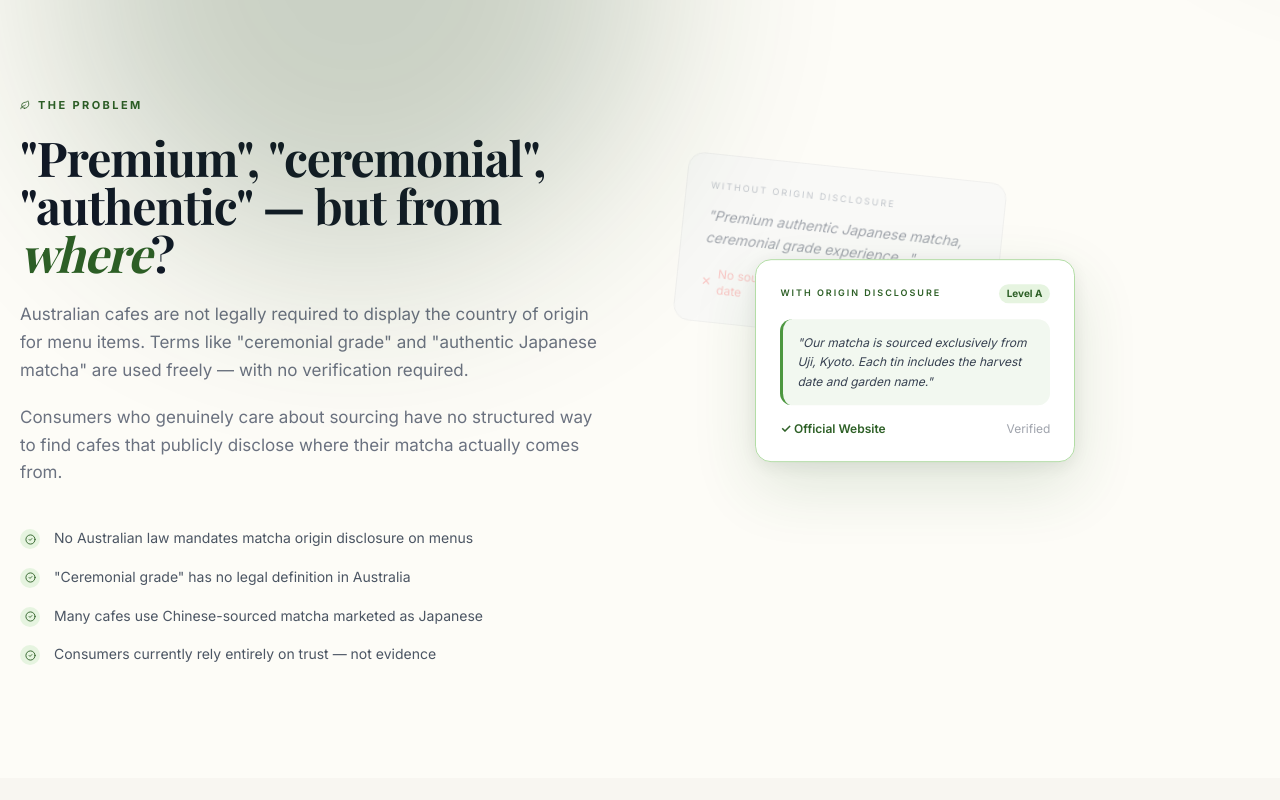
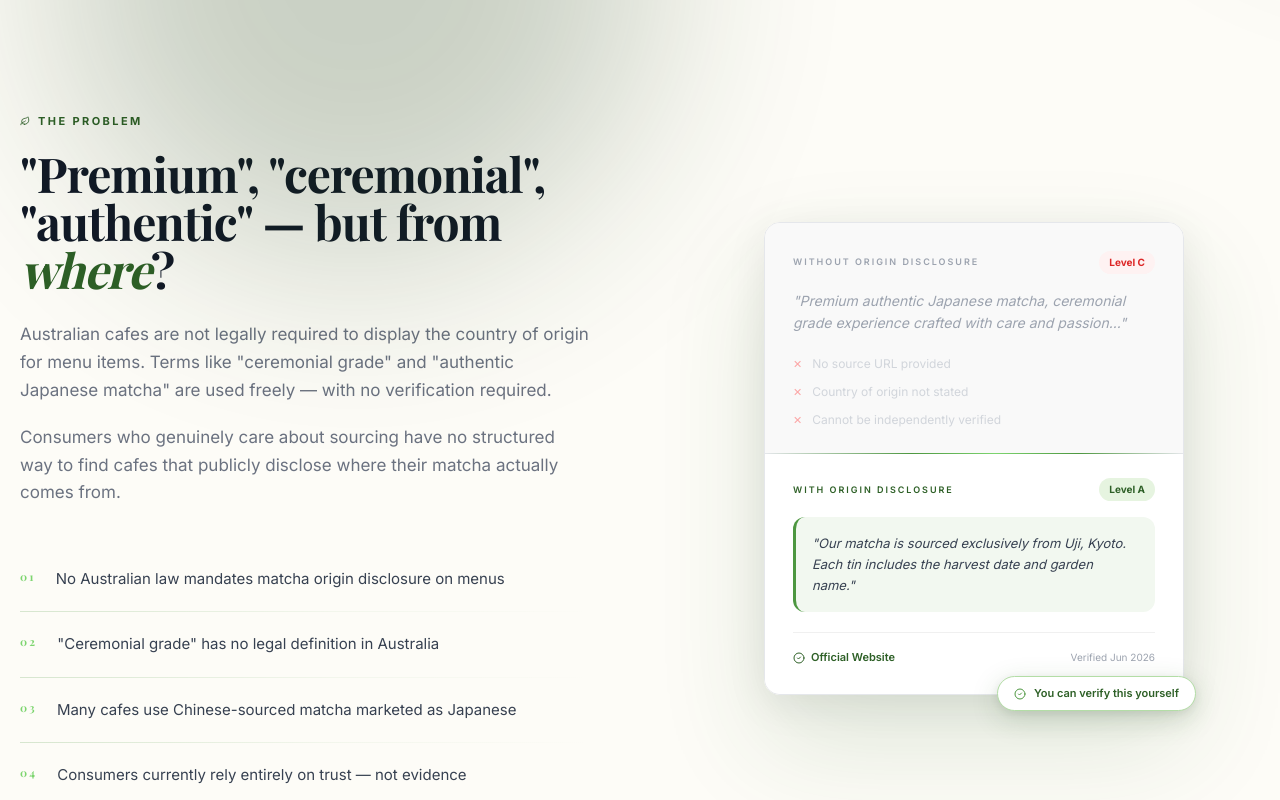
Before and after one commit to eishi0308/matcha-license, a Next.js app in the folder frontend/: page / in a window 1280 px wide. Shown: the part 820-1620 px from the top of the page. Built offline with nearby package versions, Linux system fonts and the light colour scheme; no server answers; a web font is replaced by a local one.

Commit message:
feat: integrate Supabase for auth and PostgreSQL database
- Switch backend from H2 in-memory to PostgreSQL via Supabase
- Add Supabase client for frontend auth
- Wire up AuthModal with real login/signup flow
- Update API layer and page with auth state

```diff
--- a/frontend/src/app/page.tsx
+++ b/frontend/src/app/page.tsx
@@ -162,6 +162,150 @@ function TiltCard({ children, className, style }: { children: React.ReactNode; c
     >
       {children}
     </motion.div>
+  );
+}
+
+function FactList({ items }: { items: string[] }) {
+  const ref = useRef<HTMLDivElement>(null);
+  const inView = useInView(ref, { once: true, margin: "-80px" });
+  return (
+    <div ref={ref}>
+      {items.map((item, i) => (
+        <div key={item}>
+          <motion.div
+            className="flex items-start gap-5 py-5"
+            initial={{ opacity: 0, x: -24 }}
+            animate={inView ? { opacity: 1, x: 0 } : {}}
+            transition={{ duration: 0.55, delay: i * 0.1, ease: EASE_EXPO }}
+          >
+            <span
+              className="font-display font-bold text-[11px] tracking-[0.2em] shrink-0 mt-0.5 tabular-nums"
+              style={{ color: "#7dd56f" }}
+            >
+              0{i + 1}
+            </span>
+            <span className="text-[15px] text-gray-700 leading-relaxed">{item}</span>
+          </motion.div>
+          <motion.div
+            className="h-px"
+            style={{
+              background: "linear-gradient(90deg, rgba(77,151,64,0.22) 0%, rgba(77,151,64,0.06) 55%, transparent 100%)",
+              originX: 0,
+            }}
+            initial={{ scaleX: 0 }}
+            animate={inView ? { scaleX: 1 } : {}}
+            transition={{ duration: 0.85, delay: i * 0.1 + 0.08, ease: EASE }}
+          />
+        </div>
+      ))}
+    </div>
+  );
+}
+
+function ComparisonCard() {
+  const ref = useRef<HTMLDivElement>(null);
+  const inView = useInView(ref, { once: true, margin: "-80px" });
+  return (
+    <div ref={ref} className="relative w-full max-w-[420px]">
+      {/* Ambient glow */}
+      <motion.div
+        className="absolute inset-0 rounded-2xl pointer-events-none"
+        style={{ boxShadow: "0 48px 110px rgba(46,96,39,0.14), 0 10px 40px rgba(0,0,0,0.08)" }}
+        initial={{ opacity: 0 }}
+        animate={inView ? { opacity: 1 } : {}}
+        transition={{ duration: 1.2, delay: 0.4 }}
+      />
+
+      <motion.div
+        className="rounded-2xl overflow-hidden relative"
+        style={{ border: "1.5px solid #e5e7eb" }}
+        initial={{ opacity: 0, y: 52 }}
+        animate={inView ? { opacity: 1, y: 0 } : {}}
+        transition={{ duration: 0.88, ease: EASE_EXPO }}
+      >
+        {/* WITHOUT section */}
+        <div style={{ background: "#f9f9f9" }}>
+          <div className="px-7 pt-7 pb-6">
+            <div className="flex items-center justify-between mb-4">
+              <span className="text-[9px] uppercase tracking-[0.22em] font-semibold" style={{ color: "#9ca3af" }}>
+                Without Origin Disclosure
+              </span>
+              <span className="text-[10px] font-bold px-2.5 py-1 rounded-full" style={{ background: "#fef2f2", color: "#dc2626" }}>
+                Level C
+              </span>
+            </div>
+            <p className="text-sm leading-relaxed italic mb-5" style={{ color: "#9ca3af" }}>
+              "Premium authentic Japanese matcha, ceremonial grade experience crafted with care and passion..."
+            </p>
+            <div className="space-y-2.5">
+              {["No source URL provided", "Country of origin not stated", "Cannot be independently verified"].map((t) => (
+                <div key={t} className="flex items-center gap-2.5">
+                  <span className="text-[11px]" style={{ color: "#fca5a5" }}>✕</span>
+                  <span className="text-[12px]" style={{ color: "#d1d5db" }}>{t}</span>
+                </div>
+              ))}
+            </div>
+          </div>
+        </div>
+
+        {/* Animated divider */}
+        <div className="relative h-px overflow-hidden">
+          <div className="absolute inset-0" style={{ background: "#e5e7eb" }} />
+          <motion.div
+            className="absolute inset-0"
+            style={{
+              background: "linear-gradient(90deg, transparent 0%, #4d9740 35%, #7dd56f 55%, #4d9740 75%, transparent 100%)",
+              originX: 0,
+            }}
+            initial={{ scaleX: 0 }}
+            animate={inView ? { scaleX: 1 } : {}}
+            transition={{ duration: 1.05, delay: 0.55, ease: EASE }}
+          />
+        </div>
+
+        {/* WITH section — clip-path reveal */}
+        <motion.div
+          style={{ background: "#ffffff" }}
+          initial={{ clipPath: "inset(0% 0% 100% 0%)" }}
+          animate={inView ? { clipPath: "inset(0% 0% 0% 0%)" } : {}}
+          transition={{ duration: 0.82, delay: 0.68, ease: EASE_EXPO }}
+        >
+          <div className="px-7 pt-6 pb-7">
+            <div className="flex items-center justify-between mb-4">
+              <span className="text-[9px] uppercase tracking-[0.22em] text-matcha-700 font-semibold">
+                With Origin Disclosure
+              </span>
+              <span className="text-[10px] font-bold px-2.5 py-1 rounded-full" style={{ background: "#e6f4e0", color: "#2e6027" }}>
+                Level A
+              </span>
+            </div>
+            <div className="rounded-xl p-4 mb-5" style={{ background: "#f2f8f0", borderLeft: "3px solid #4d9740" }}>
+              <p className="text-[13px] leading-relaxed italic text-gray-700">
+                "Our matcha is sourced exclusively from Uji, Kyoto. Each tin includes the harvest date and garden name."
+              </p>
+            </div>
+            <div className="flex items-center justify-between pt-4" style={{ borderTop: "1px solid rgba(0,0,0,0.06)" }}>
+              <div className="flex items-center gap-1.5 text-[11px] font-semibold text-matcha-700">
+                <CheckCircle2 size={12} />Official Website
+              </div>
+              <span className="text-[10px] text-gray-400">Verified Jun 2026</span>
+            </div>
+          </div>
+        </motion.div>
+      </motion.div>
+
+      {/* Floating verify badge */}
+      <motion.div
+        className="absolute -right-3 -bottom-4 flex items-center gap-2 px-4 py-2 rounded-full bg-white text-[11px] font-semibold text-matcha-700"
+        style={{ boxShadow: "0 8px 28px rgba(46,96,39,0.18), 0 2px 8px rgba(0,0,0,0.07)", border: "1px solid #b3dda6" }}
+        initial={{ opacity: 0, scale: 0.8 }}
+        animate={inView ? { opacity: 1, scale: 1 } : {}}
+        transition={{ duration: 0.5, delay: 1.15, ease: EASE_EXPO }}
+      >
+        <CheckCircle2 size={12} className="text-matcha-500" />
+        You can verify this yourself
+      </motion.div>
+    </div>
   );
 }
 
@@ -344,12 +488,17 @@ export default function HomePage() {
       </section>
 
       {/* ── WHY TRANSPARENCY ──────────────────────────────────────────── */}
-      <section className="py-28 px-5 max-w-7xl mx-auto">
-        <div className="grid lg:grid-cols-2 gap-20 items-center">
+      <section className="py-32 px-5 max-w-7xl mx-auto">
+        <div className="grid lg:grid-cols-2 gap-16 xl:gap-24 items-center">
+
+          {/* LEFT: copy */}
           <div>
             <SectionLabel icon={Leaf} text="The Problem" />
             <Reveal delay={0.05}>
-              <h2 className="font-display text-4xl sm:text-5xl font-bold text-gray-900 leading-tight mb-6" style={{ letterSpacing: "-0.02em" }}>
+              <h2
+                className="font-display text-4xl sm:text-5xl font-bold text-gray-900 leading-tight mb-7"
+                style={{ letterSpacing: "-0.02em" }}
+              >
                 "Premium", "ceremonial",<br />"authentic" — but from{" "}
                 <span className="italic text-matcha-700">where</span>?
               </h2>
@@ -366,63 +515,19 @@ export default function HomePage() {
                 publicly disclose where their matcha actually comes from.
               </p>
             </Reveal>
-            <div className="space-y-4">
-              {[
-                "No Australian law mandates matcha origin disclosure on menus",
-                '"Ceremonial grade" has no legal definition in Australia',
-                "Many cafes use Chinese-sourced matcha marketed as Japanese",
-                "Consumers currently rely entirely on trust — not evidence",
-              ].map((item, i) => (
-                <Reveal key={item} delay={0.18 + i * 0.07}>
-                  <div className="flex items-start gap-3.5">
-                    <div className="w-5 h-5 rounded-full flex items-center justify-center flex-shrink-0 mt-0.5" style={{ background: "#e6f4e0" }}>
-                      <CheckCircle2 size={11} className="text-matcha-700" />
-                    </div>
-                    <span className="text-sm text-gray-600 leading-relaxed">{item}</span>
-                  </div>
-                </Reveal>
-              ))}
-            </div>
+            <FactList items={[
+              "No Australian law mandates matcha origin disclosure on menus",
+              '"Ceremonial grade" has no legal definition in Australia',
+              "Many cafes use Chinese-sourced matcha marketed as Japanese",
+              "Consumers currently rely entirely on trust — not evidence",
+            ]} />
           </div>
 
-          {/* Floating card comparison */}
-          <div className="relative h-[460px] flex items-center justify-center" style={{ perspective: "1000px" }}>
-            <Reveal delay={0.2} className="absolute" style={{ top: "4%", left: "0%", zIndex: 1 }}>
-              <motion.div className="w-80 rounded-2xl"
-                style={{ background: "#f7f7f7", border: "1px solid #e8e8e8", rotate: "6deg", opacity: 0.62 }}
-              >
-                <div className="p-6">
-                  <div className="text-[9px] uppercase tracking-[0.22em] text-gray-400 mb-3">Without Origin Disclosure</div>
-                  <div className="text-sm text-gray-500 italic leading-relaxed mb-4">"Premium authentic Japanese matcha, ceremonial grade experience..."</div>
-                  <div className="text-xs text-red-400/60 flex items-center gap-1.5"><span>✕</span> No source · No evidence · No verification date</div>
-                </div>
-              </motion.div>
-            </Reveal>
+          {/* RIGHT: comparison card */}
+          <div className="hidden lg:flex items-center justify-center py-8">
+            <ComparisonCard />
+          </div>
 
-            <Reveal delay={0.35} className="absolute" style={{ top: "26%", left: "13%", zIndex: 2 }}>
-              <motion.div className="w-80 rounded-2xl"
-                style={{ background: "#fff", border: "1.5px solid #b3dda6", boxShadow: "0 24px 64px rgba(46,96,39,0.14), 0 4px 20px rgba(0,0,0,0.08)" }}
-                animate={{ y: [0, -10, 0] }}
-                transition={{ duration: 4.5, repeat: Infinity, ease: "easeInOut" }}
-              >
-                <div className="p-6">
-                  <div className="flex items-center justify-between mb-4">
-                    <div className="text-[9px] uppercase tracking-[0.22em] text-matcha-700 font-semibold">With Origin Disclosure</div>
-                    <span className="text-[10px] font-bold px-2 py-0.5 rounded-full" style={{ background: "#e6f4e0", color: "#2e6027" }}>Level A</span>
-                  </div>
-                  <div className="text-xs leading-relaxed italic p-3.5 rounded-xl mb-4"
-                    style={{ background: "#f2f8f0", borderLeft: "3px solid #4d9740", color: "#374151" }}
-                  >
-                    "Our matcha is sourced exclusively from Uji, Kyoto. Each tin includes the harvest date and garden name."
-                  </div>
-                  <div className="flex items-center justify-between text-xs">
-                    <span className="text-matcha-700 font-semibold">✓ Official Website</span>
-                    <span style={{ color: "rgba(107,114,128,0.65)" }}>Verified</span>
-                  </div>
-                </div>
-              </motion.div>
-            </Reveal>
-          </div>
         </div>
       </section>
 
--- /dev/null
+++ b/frontend/src/lib/supabase.ts
@@ -0,0 +1,6 @@
+import { createClient } from "@supabase/supabase-js";
+
+const supabaseUrl = process.env.NEXT_PUBLIC_SUPABASE_URL!;
+const supabaseAnonKey = process.env.NEXT_PUBLIC_SUPABASE_ANON_KEY!;
+
+export const supabase = createClient(supabaseUrl, supabaseAnonKey);
```
Also changed, not shown: frontend/package.json (+10 -9 lines), frontend/src/components/AuthModal.tsx (+42 -3 lines), frontend/src/lib/api.ts (+70 -19 lines), 2 other files (tests, documents, lock files or other folders).
